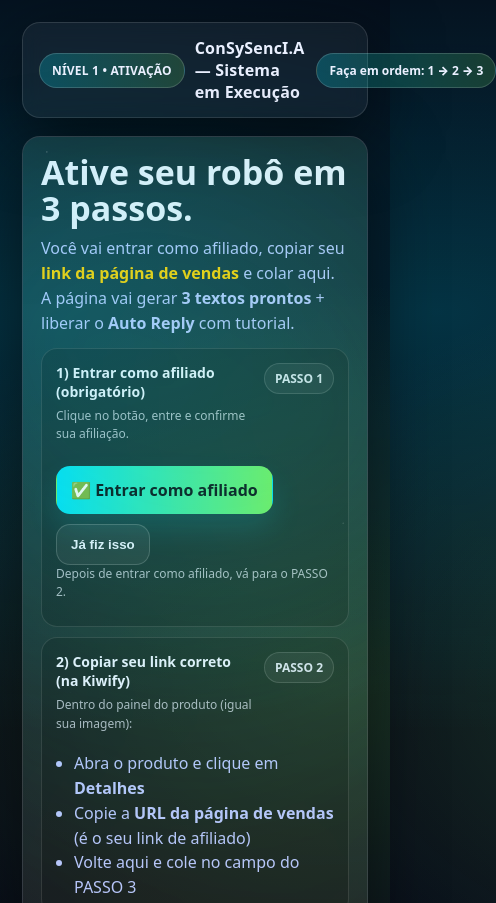
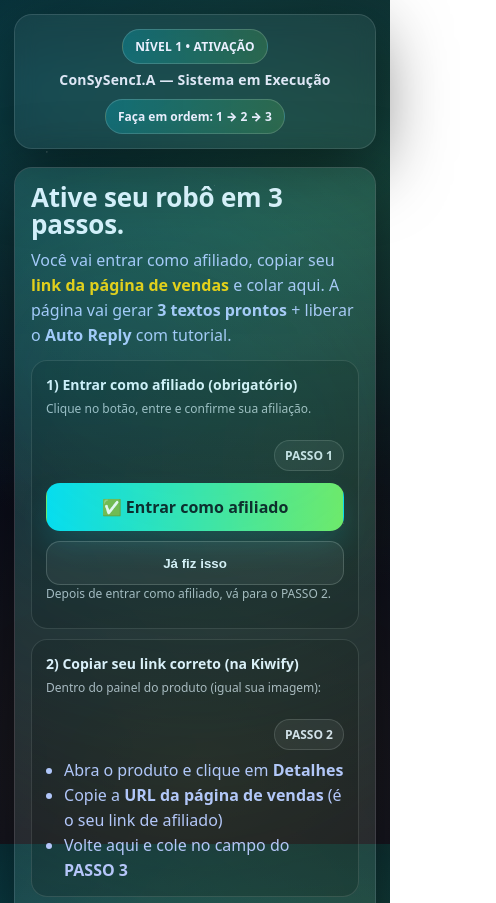
Before and after one commit to gigapeutas/Acesso-n-vel-1, a plain HTML site: page Index.html in a window 390 px wide. Shown: the top 903 px of the page, 496 px wide, since content can reach past the window. Drawn offline with Linux system fonts and the light colour scheme.

Commit message:
Refactor styles and improve HTML structure
Refactor CSS styles for improved responsiveness and readability. Update HTML elements for better accessibility and user experience.

```diff
--- a/Index.html
+++ b/Index.html
@@ -20,7 +20,9 @@
       --shadow: 0 18px 70px rgba(0,0,0,.55);
       --radius: 18px;
     }
+
     *{box-sizing:border-box}
+    html,body{height:100%}
     body{
       margin:0;
       font-family: system-ui, -apple-system, Segoe UI, Roboto, Arial, sans-serif;
@@ -32,9 +34,11 @@
         linear-gradient(180deg, var(--bg0), var(--bg1));
       min-height:100vh;
       overflow-x:hidden;
+      -webkit-font-smoothing: antialiased;
+      -moz-osx-font-smoothing: grayscale;
     }
 
-    /* subtle stars */
+    /* stars */
     .stars:before, .stars:after{
       content:"";
       position:fixed; inset:0;
@@ -52,9 +56,18 @@
     }
     .stars:after{opacity:.20; filter: blur(0.4px)}
 
-    .wrap{max-width:1100px;margin:0 auto;padding:22px}
+    .wrap{
+      max-width:1100px;
+      margin:0 auto;
+      padding: clamp(14px, 3.6vw, 22px);
+    }
+
+    /* ✅ RESPONSIVE TOP */
     .top{
-      display:flex;align-items:center;justify-content:space-between;gap:12px;
+      display:flex;
+      align-items:center;
+      justify-content:space-between;
+      gap:12px;
       padding:14px 16px;
       border:1px solid var(--stroke);
       border-radius: var(--radius);
@@ -62,17 +75,59 @@
       backdrop-filter: blur(10px);
       box-shadow: var(--shadow);
     }
-    .brand{display:flex;align-items:center;gap:10px;font-weight:900;letter-spacing:.2px}
+
+    .brand{
+      display:flex;
+      align-items:center;
+      gap:10px;
+      font-weight:900;
+      letter-spacing:.2px;
+      min-width:0;
+    }
+
     .chip{
-      font-size:12px;font-weight:900;
-      padding:8px 12px;border-radius:999px;
+      font-size:12px;
+      font-weight:900;
+      padding:8px 12px;
+      border-radius:999px;
       border:1px solid rgba(255,255,255,.16);
       background:linear-gradient(90deg, rgba(0,229,255,.22), rgba(124,255,107,.16));
       white-space:nowrap;
     }
 
-    .hero{margin-top:18px;display:grid;grid-template-columns:1.1fr .9fr;gap:14px}
-    @media (max-width:960px){.hero{grid-template-columns:1fr}}
+    @media (max-width: 520px){
+      .top{
+        flex-direction:column;
+        align-items:stretch;
+        text-align:center;
+        gap:10px;
+      }
+      .brand{
+        flex-direction:column;
+        gap:8px;
+      }
+      .brand span:last-child{
+        font-size:14px;
+        line-height:1.2;
+        opacity:.95;
+      }
+      .top .chip{
+        width:fit-content;
+        margin:0 auto;
+      }
+    }
+
+    .hero{
+      margin-top:18px;
+      display:grid;
+      grid-template-columns:1.1fr .9fr;
+      gap:14px;
+      align-items:start;
+    }
+    @media (max-width:960px){
+      .hero{grid-template-columns:1fr}
+    }
+
     .card{
       border:1px solid var(--stroke);
       border-radius: var(--radius);
@@ -82,7 +137,13 @@
       position:relative;
     }
     .pad{padding:18px}
-    h1{margin:0 0 10px;font-size:34px;line-height:1.05}
+
+    h1{
+      margin:0 0 10px;
+      font-size: clamp(26px, 5.4vw, 40px);
+      line-height:1.05;
+      letter-spacing:-0.2px;
+    }
     h2{margin:0 0 10px;font-size:18px}
     p{margin:0 0 10px;color:var(--muted);line-height:1.55}
     .k{color:var(--gold);font-weight:900}
@@ -100,33 +161,51 @@
 
     .steps{
       display:grid;
-      grid-template-columns: 1fr;
+      grid-template-columns:1fr;
       gap:10px;
       margin-top:12px;
     }
+
     .step{
       border:1px solid rgba(255,255,255,.12);
       background:rgba(0,0,0,.18);
       border-radius:16px;
       padding:14px;
     }
+
     .step .head{
-      display:flex; align-items:flex-start; justify-content:space-between; gap:12px;
+      display:flex;
+      align-items:flex-start;
+      justify-content:space-between;
+      gap:12px;
+      flex-wrap:wrap; /* ✅ quebra bonito */
     }
+
     .badge{
-      font-size:12px; font-weight:900;
-      padding:6px 10px; border-radius:999px;
+      font-size:12px;
+      font-weight:900;
+      padding:6px 10px;
+      border-radius:999px;
       border:1px solid rgba(255,255,255,.14);
       background:rgba(255,255,255,.06);
       color:rgba(234,240,255,.92);
       white-space:nowrap;
+      margin-left:auto;
     }
-    .step h3{margin:0 0 6px; font-size:14px}
-    .step ul{margin:8px 0 0; padding-left:18px; color:var(--muted); line-height:1.55}
+
+    .step h3{margin:0 0 6px;font-size:14px}
+    .step ul{margin:8px 0 0;padding-left:18px;color:var(--muted);line-height:1.55}
+
     .divider{height:1px;background:rgba(255,255,255,.10);margin:14px 0}
 
-    .input{display:flex;flex-direction:column;gap:10px;margin-top:12px}
+    .input{
+      display:flex;
+      flex-direction:column;
+      gap:10px;
+      margin-top:12px
+    }
     label{font-size:13px;color:rgba(234,240,255,.85);font-weight:800}
+
     input{
       width:100%;
       padding:14px 14px;
@@ -141,7 +220,13 @@
       border-color: rgba(0,229,255,.45);
       box-shadow: 0 0 0 4px rgba(0,229,255,.12);
     }
-    .row{display:flex;gap:10px;flex-wrap:wrap;margin-top:12px}
+
+    .row{
+      display:flex;
+      gap:10px;
+      flex-wrap:wrap;
+      margin-top:12px
+    }
 
     .btn{
       border:1px solid rgba(255,255,255,.18);
@@ -156,9 +241,12 @@
       text-decoration:none;
       display:inline-flex;
       align-items:center;
+      justify-content:center;
       gap:10px;
+      min-height:44px;
     }
     .btn:hover{transform:translateY(-1px);opacity:.95}
+    .btn:disabled{opacity:.55; cursor:not-allowed; transform:none}
     .btn.primary{
       background:linear-gradient(90deg, rgba(0,229,255,.95), rgba(124,255,107,.90));
       color:#061018;
@@ -170,9 +258,12 @@
       color:#061018;
       border-color: rgba(255,255,255,.0);
     }
-    .btn.danger{
-      background:rgba(255,92,92,.12);
-      border-color: rgba(255,92,92,.25);
+
+    /* ✅ MOBILE: botões em coluna */
+    @media (max-width: 520px){
+      .row{flex-direction:column}
+      .btn{width:100%}
+      .pad{padding:16px}
     }
 
     .ok, .err{
@@ -207,6 +298,7 @@
       white-space:pre-wrap;
       overflow:auto;
       max-height:320px;
+      word-break:break-word;
     }
 
     .foot{
@@ -216,7 +308,7 @@
       color:rgba(234,240,255,.70);
     }
 
-    /* celebration modal */
+    /* modal */
     .modal{
       position:fixed; inset:0;
       display:none;
@@ -248,6 +340,8 @@
     .modal .content{position:relative}
     .modal h3{margin:0 0 8px; font-size:16px}
     .modal p{margin:0 0 12px; color:rgba(234,240,255,.78)}
+
+    /* toast */
     .toast{
       position:fixed;
       left:50%; bottom:16px;
@@ -271,6 +365,10 @@
       z-index:998;
       display:none;
     }
+
+    /* small accessibility */
+    a{color:inherit}
+    .sr{position:absolute;left:-9999px}
   </style>
 </head>
 
@@ -307,10 +405,8 @@
                 <span class="badge">PASSO 1</span>
               </div>
               <div class="row">
-                <a class="btn primary" id="btnAfiliar" href="#" target="_blank" rel="noopener">
-                  ✅ Entrar como afiliado
-                </a>
-                <button class="btn" id="btnMarcar1">Já fiz isso</button>
+                <a class="btn primary" id="btnAfiliar" href="#" target="_blank" rel="noopener">✅ Entrar como afiliado</a>
+                <button class="btn" id="btnMarcar1" type="button">Já fiz isso</button>
               </div>
               <p class="mini">Depois de entrar como afiliado, vá para o PASSO 2.</p>
             </div>
@@ -326,7 +422,7 @@
               <ul>
                 <li>Abra o produto e clique em <b>Detalhes</b></li>
                 <li>Copie a <b>URL da página de vendas</b> (é o seu link de afiliado)</li>
-                <li>Volte aqui e cole no campo do PASSO 3</li>
+                <li>Volte aqui e cole no campo do <b>PASSO 3</b></li>
               </ul>
             </div>
 
@@ -341,13 +437,13 @@
 
               <div class="input">
                 <label for="aff">Cole aqui sua URL da página de vendas (afiliado)</label>
-                <input id="aff" placeholder="EX: https://consysencia-site.netlify.app/nivel1/  (ou seu link da Kiwify)" autocomplete="off" />
+                <input id="aff" placeholder="COLE AQUI A URL DA PÁGINA DE VENDAS (Kiwify)" autocomplete="off" inputmode="url" />
                 <div class="mini">Dica: precisa começar com <b>http</b> ou <b>https</b>.</div>
               </div>
 
               <div class="row">
-                <button class="btn gold" id="btnGerar">✨ GERAR 3 TEXTOS + AUTO REPLY</button>
-                <button class="btn" id="btnCopiarTudo" disabled>📋 COPIAR TUDO</button>
+                <button class="btn gold" id="btnGerar" type="button">✨ GERAR 3 TEXTOS + AUTO REPLY</button>
+                <button class="btn" id="btnCopiarTudo" type="button" disabled>📋 COPIAR TUDO</button>
               </div>
 
               <div class="ok" id="okBox"></div>
@@ -380,7 +476,7 @@
               <h3>Mensagem para Auto Reply (copiar/colar)</h3>
               <div class="code" id="replyBox">Aguardando seu link…</div>
               <div class="row">
-                <button class="btn" id="cpyReply" disabled>Copiar mensagem</button>
+                <button class="btn" id="cpyReply" type="button" disabled>Copiar mensagem</button>
               </div>
             </div>
 
@@ -388,7 +484,7 @@
               <h3>3 textos para postar (com seu link)</h3>
               <div class="code" id="postsBox">Aguardando seu link…</div>
               <div class="row">
-                <button class="btn" id="cpyPosts" disabled>Copiar 3 textos</button>
+                <button class="btn" id="cpyPosts" type="button" disabled>Copiar 3 textos</button>
               </div>
             </div>
           </div>
@@ -403,15 +499,13 @@
               <h3>Link oficial do app</h3>
               <p class="mini" style="margin:0 0 10px">
                 Baixe no Google Play:
-                <b id="arLinkText">https://play.google.com/store/apps/details?id=com.pransuinc.autoreply</b>
+                <b id="arLinkText"></b>
               </p>
               <div class="row">
                 <a class="btn primary" id="btnAutoReply" href="#" target="_blank" rel="noopener">📥 Baixar Auto Reply</a>
-                <button class="btn" id="cpyArLink">Copiar link</button>
+                <button class="btn" id="cpyArLink" type="button">Copiar link</button>
               </div>
-              <p class="mini" style="margin-top:10px">
-                ✅ Use sempre o app oficial (como na sua imagem).
-              </p>
+              <p class="mini" style="margin-top:10px">✅ Use sempre o app oficial (como na sua imagem).</p>
             </div>
 
             <div class="box">
@@ -422,12 +516,12 @@
                 <li>Em <b>Responder por WA App</b>: escolha <b>Oficial de WA</b></li>
                 <li>Em <b>Padrão de mensagem recebida</b>:
                   <ul>
-                    <li>Opção mais simples: coloque <b>*</b> e selecione <b>Todas</b></li>
-                    <li>Opção mais segura: selecione <b>Conter</b> e coloque “oi” ou “info”</li>
+                    <li>Mais simples: coloque <b>*</b> e selecione <b>Todas</b></li>
+                    <li>Mais seguro: selecione <b>Conter</b> e coloque: <b>oi</b>, <b>info</b> ou <b>link</b></li>
                   </ul>
                 </li>
                 <li>Em <b>Responder a</b>: escolha <b>Grupos</b> ou <b>Ambas</b></li>
-                <li>Defina a resposta usando a mensagem pronta (aqui do lado)</li>
+                <li>Defina a resposta usando a mensagem pronta (gerada aqui)</li>
                 <li>Salve (✅) e ative o Auto Reply</li>
               </ul>
             </div>
@@ -440,7 +534,7 @@
                 <li><b>20:00</b> — noite</li>
               </ul>
               <p class="mini" style="margin-top:8px">
-                Você pode usar os <b>3 textos</b> gerados para postar/rodar no padrão que preferir.
+                Use os <b>3 textos</b> gerados para postar/rodar no padrão que preferir.
               </p>
             </div>
 
@@ -463,8 +557,8 @@
           Agora é só <b>copiar/colar</b> e colocar a máquina pra rodar.
         </p>
         <div class="row">
-          <button class="btn primary" id="goAutoReply">Ir para Auto Reply</button>
-          <button class="btn" id="closeModal">Fechar</button>
+          <button class="btn primary" id="goAutoReply" type="button">Ir para Auto Reply</button>
+          <button class="btn" id="closeModal" type="button">Fechar</button>
         </div>
       </div>
     </div>
@@ -480,8 +574,10 @@
   // ========= ELEMENTOS =========
   const btnAfiliar = document.getElementById("btnAfiliar");
   const btnAutoReply = document.getElementById("btnAutoReply");
+  const arLinkText = document.getElementById("arLinkText");
+  const cpyArLink = document.getElementById("cpyArLink");
+
   const aff = document.getElementById("aff");
-
   const btnGerar = document.getElementById("btnGerar");
   const btnCopiarTudo = document.getElementById("btnCopiarTudo");
   const cpyReply = document.getElementById("cpyReply");
@@ -497,9 +593,6 @@
   const modal = document.getElementById("modal");
   const closeModal = document.getElementById("closeModal");
   const goAutoReply = document.getElementById("goAutoReply");
-
-  const arLinkText = document.getElementById("arLinkText");
-  const cpyArLink = document.getElementById("cpyArLink");
   const btnMarcar1 = document.getElementById("btnMarcar1");
 
   btnAfiliar.href = KIWI_AFFILIATE_JOIN;
@@ -605,11 +698,10 @@
       p.x += p.vx;
       p.y += p.vy;
       p.rot += p.vr;
-      p.vy += 0.03; // gravity
+      p.vy += 0.03;
       if(p.y > canvas.height + 40) p.a = 0;
     }
 
-    // stop when mostly invisible
     const alive = confettiPieces.some(p => p.a > 0.05);
     if(alive) requestAnimationFrame(drawConfetti);
     else {
@@ -656,11 +748,9 @@
     cpyPosts.disabled = false;
 
     showOk("✅ Textos gerados com seu link. Agora copie e configure o Auto Reply (logo abaixo).");
-
     toast("🎉 Gerado! Seus textos estão prontos.");
     celebrate();
 
-    // open celebration modal
     modal.style.display = "flex";
   });
 
@@ -695,7 +785,6 @@
     toast("👇 Aqui está o passo a passo do Auto Reply.");
   });
 
-  // Close modal clicking outside
   modal.addEventListener("click", (e)=>{
     if(e.target === modal) modal.style.display = "none";
   });
```
